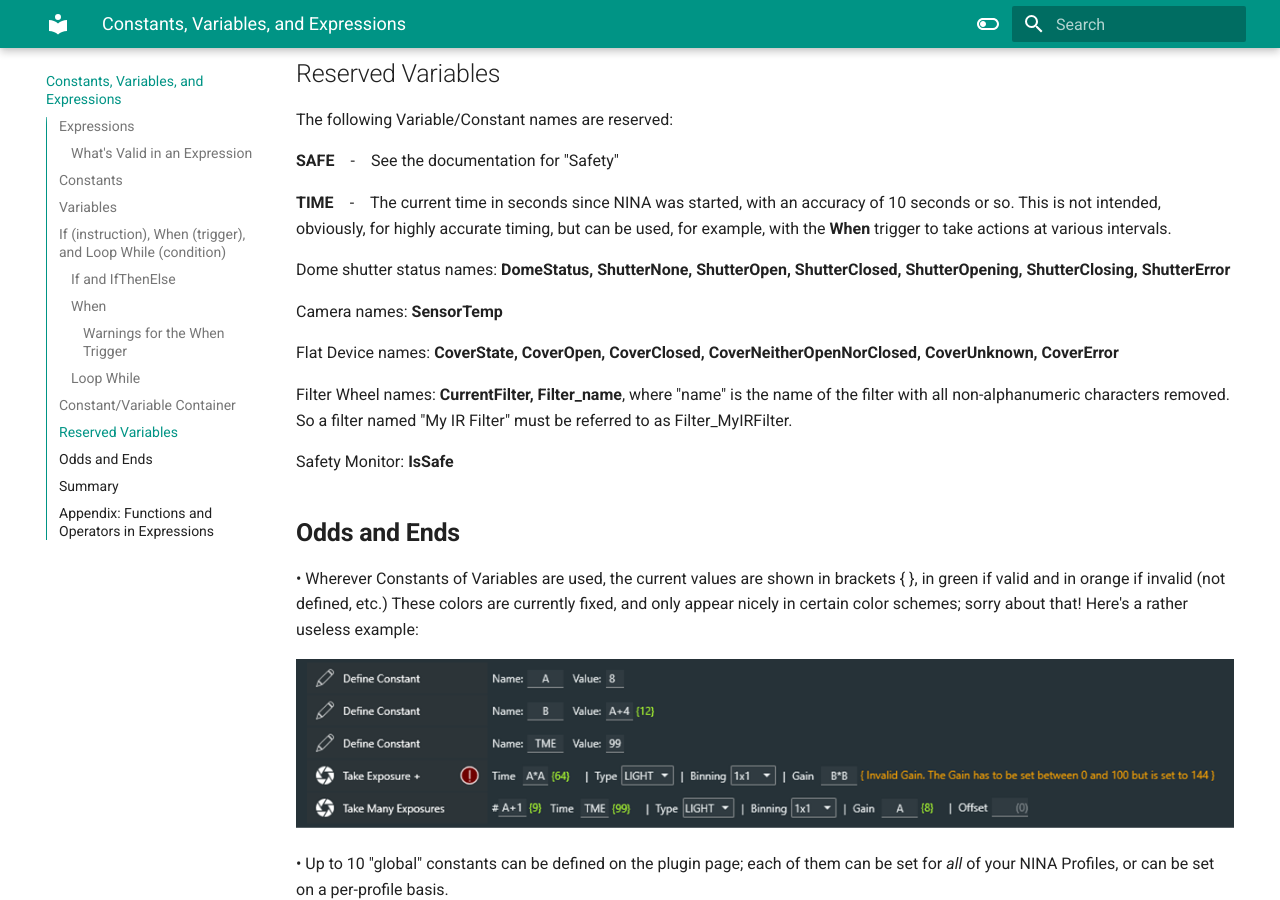
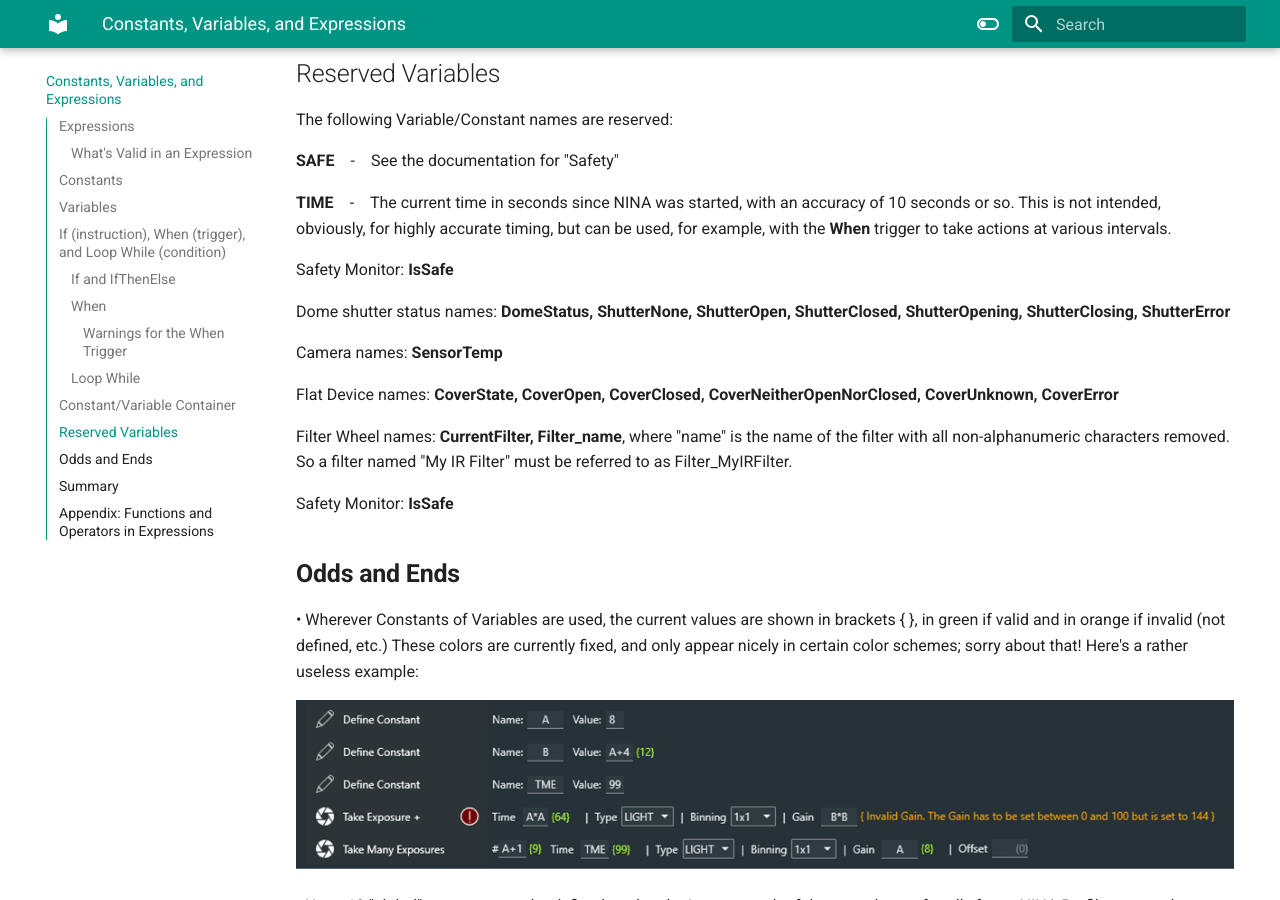
Before and after one commit to marcblank/marcblank.github.io, an MkDocs documentation site: the page built from docs/CVE.md, in a window 1280 px wide and 900 px high, scrolled down 6353 px. Built offline with MkDocs 1.6.1 and Material for MkDocs 9.7.7, drawn with Linux system fonts in a browser that asks for light colours.

Commit message:
Powerups 3.12.1.3

```diff
--- a/docs/CVE.md
+++ b/docs/CVE.md
@@ -96,6 +96,8 @@
 
 **TIME** &ensp; - &ensp; The current time in seconds since NINA was started, with an accuracy of 10 seconds or so. This is not intended, obviously, for highly accurate timing, but can be used, for example, with the **When** trigger to take actions at various intervals.
 
+Safety Monitor: **IsSafe**
+
 Dome shutter status names:  **DomeStatus, ShutterNone, ShutterOpen, ShutterClosed, ShutterOpening, ShutterClosing, ShutterError**
 
 Camera names: **SensorTemp**
```
